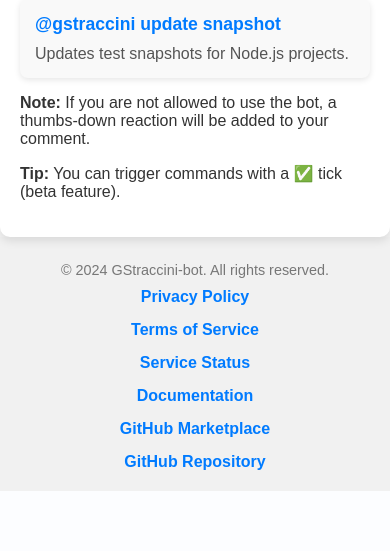
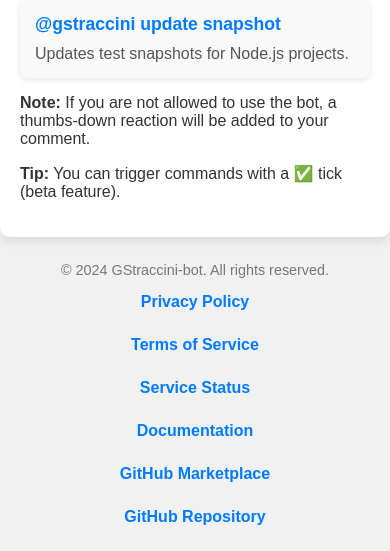
Before and after one commit to guibranco/gstraccini-bot-website, a PHP site: page /index.php in a window 390 px wide. Shown: the part 3358-3909 px from the top of the page. Before the commit the page ends 3849 px from the top, so only its background shows below. Run offline with PHP 8.4, Linux system fonts and the light colour scheme; some libraries are stand-ins or nearby versions.

Commit message:
Update main.css (#282)

```diff
--- a/Src/main.css
+++ b/Src/main.css
@@ -232,8 +232,9 @@
   flex-wrap: wrap;
   justify-content: center;
   gap: 15px;
+  width: 100%;
+  box-sizing: border-box;
 }
-
 footer nav ul li {
   display: inline-block;
 }
@@ -243,6 +244,7 @@
   color: #007bff;
   font-weight: bold;
   display: block;
+  padding: 5px 0;
 }
 
 footer nav ul li a:hover {
@@ -253,6 +255,12 @@
   footer nav ul {
     flex-direction: column;
     align-items: center;
+    padding: 0;
+  }
+
+  footer nav ul li {
+    width: 100%;
+    text-align: center;
   }
 
   footer p {
```
